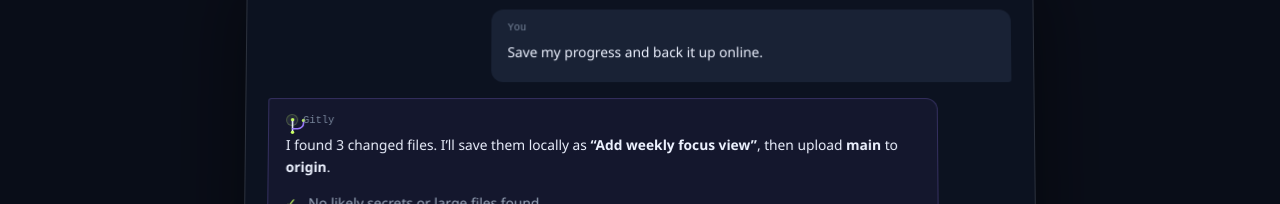
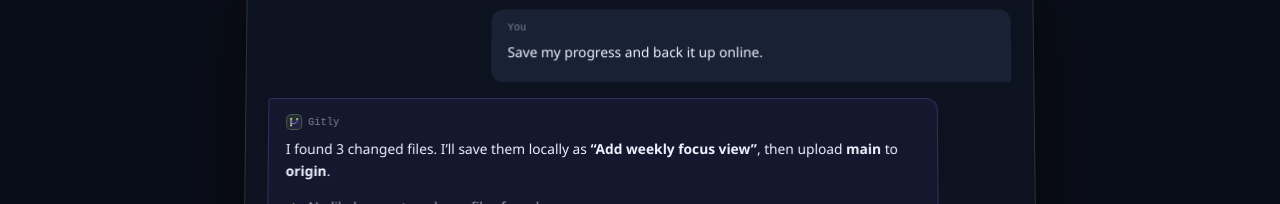
Before and after one commit to NirGeron98/Gitly, a React (Vite) app in the folder website/: page / in a window 1280 px wide. Shown: the part 1482-1686 px from the top of the page. Built offline with nearby package versions, Linux system fonts and the light colour scheme.

Commit message:
Fix the compact Gitly chat icon

```diff
--- a/website/src/styles.css
+++ b/website/src/styles.css
@@ -66,7 +66,7 @@ h1 em,.final-cta em { font-style:normal; color:transparent; -webkit-text-stroke:
 .window-bar span { width:8px;height:8px;border-radius:50%;background:#596376}.window-bar span:first-child{background:#fd7167}.window-bar span:nth-child(2){background:#f5c451}.window-bar span:nth-child(3){background:#6bd78b}
 .window-bar b { font:400 .65rem DM Mono,monospace;color:#7f8ba0;margin:auto;transform:translateX(-24px)}
 .messages { padding:22px; display:grid; gap:16px; font-size:.86rem; }
-.messages small { color:#77859a;font:500 .65rem DM Mono,monospace;display:flex;gap:5px;align-items:center}.messages small .mark{width:12px;height:12px}.messages p{margin:.5rem 0;line-height:1.55}
+.messages small { color:#77859a;font:500 .65rem DM Mono,monospace;display:flex;gap:6px;align-items:center}.messages small .mark{width:16px;height:16px;border-radius:5px}.messages small .mark svg{width:12px;height:12px;overflow:hidden}.messages p{margin:.5rem 0;line-height:1.55}
 .you { margin-left:30%;padding:12px 16px;background:#192235;border-radius:12px 12px 3px 12px}.gitly{margin-right:10%;padding:15px 17px;border:1px solid rgba(156,124,255,.24);background:rgba(156,124,255,.06);border-radius:3px 12px 12px}
 .gitly ul{list-style:none;padding:0;margin:1rem 0;color:#9eabbf}.gitly li{margin:.4rem 0}.gitly li span{color:var(--lime);margin-right:.5rem}.approval{display:flex;justify-content:space-between;align-items:center;gap:1rem;background:#090e19;padding:.8rem;border-radius:7px}.approval code{font:500 .7rem DM Mono;color:var(--lime)}.approval span{font:.58rem DM Mono;color:#67748a;text-transform:uppercase}
 .strip { border-block:1px solid var(--line);min-height:76px;display:flex;gap:2rem;align-items:center;justify-content:center;color:#7e8ba0;font:500 .68rem DM Mono;letter-spacing:.08em;text-transform:uppercase}.strip i{width:4px;height:4px;border-radius:50%;background:var(--purple)}
```
